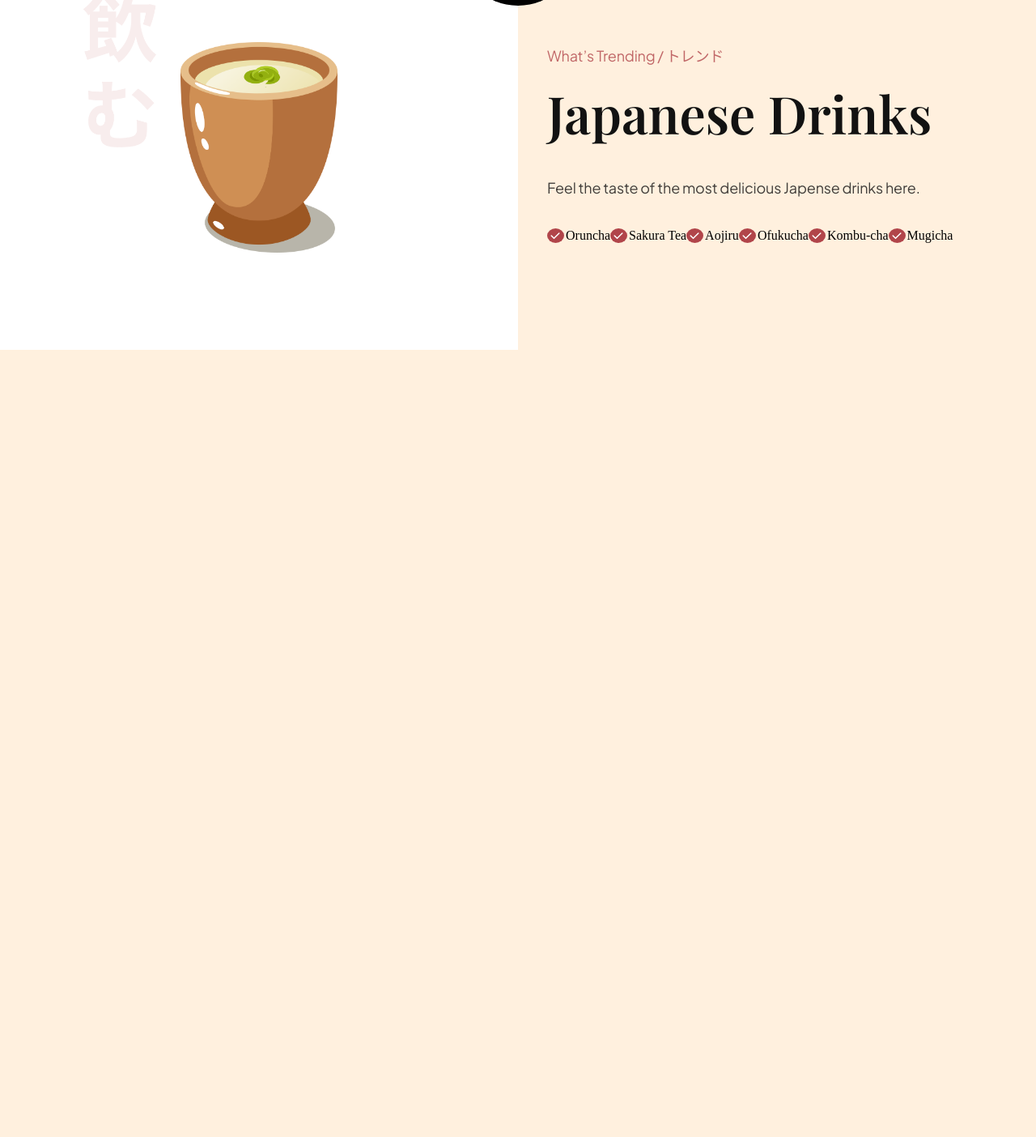
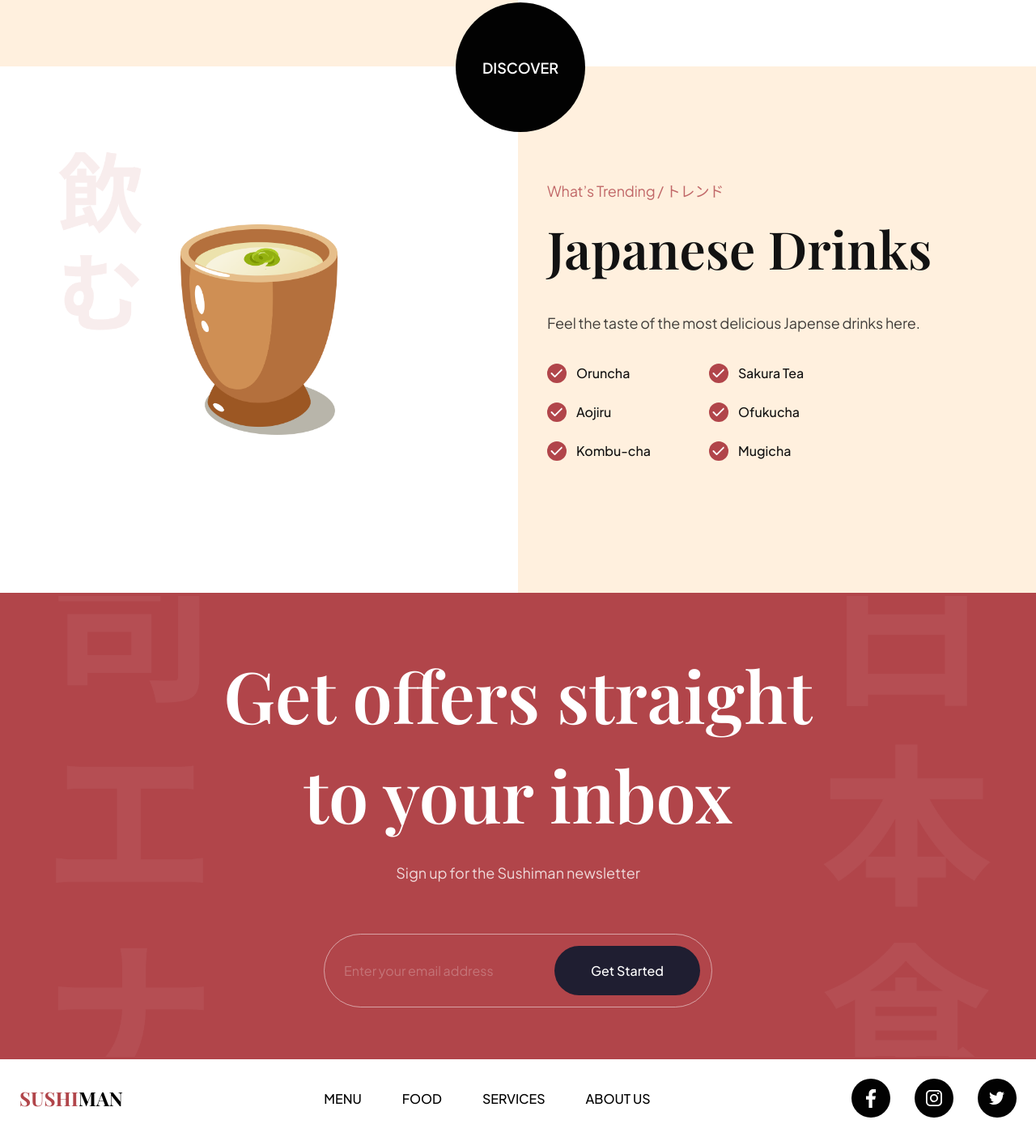
Before and after one commit to romnegrillo/sushiman, a website built with Vite: page index.html in a window 1280 px wide. Shown: the part 2932-4336 px from the top of the page at 81% size. Before the commit the page ends 3364 px from the top, so only its background shows below. Built offline with nearby package versions, Linux system fonts and the light colour scheme.

Commit message:
Finished popular, subscription and footer section.

```diff
--- a/css/sections/footer.css
+++ b/css/sections/footer.css
@@ -0,0 +1,55 @@
+.footer {
+  display: flex;
+  justify-content: space-between;
+  align-items: center;
+  padding: 24px;
+  background-color: #fff;
+}
+
+.footer__logo {
+  text-transform: uppercase;
+  font-family: var(--playfair-display);
+  font-size: 24px;
+  color: var(--primary-color);
+}
+
+.footer__logo span {
+  text-transform: uppercase;
+  color: var(--black-200);
+}
+
+.footer__nav,
+.footer__social {
+  list-style-type: none;
+
+  display: flex;
+  align-items: center;
+  justify-content: center;
+}
+
+.footer__nav {
+  gap: 50px;
+
+  text-transform: uppercase;
+  font-family: var(--plus-jakarta-sans);
+  font-weight: 500;
+}
+
+.footer__social {
+  gap: 30px;
+}
+
+.footer__social li {
+  background-color: var(--black-200);
+
+  width: 24px;
+  height: 24px;
+
+  object-fit: contain;
+  padding: 24px;
+  border-radius: 50%;
+
+  display: flex;
+  align-items: center;
+  justify-content: center;
+}
--- a/css/sections/header.css
+++ b/css/sections/header.css
@@ -53,6 +53,10 @@
   cursor: pointer;
 }
 
+.header__menu li:hover {
+  color: var(--primary-color);
+}
+
 .header__menu li img {
   width: 24px;
   height: 24px;
--- a/css/sections/subscribe.css
+++ b/css/sections/subscribe.css
@@ -0,0 +1,88 @@
+.subscription {
+  display: flex;
+  flex-direction: column;
+  align-items: center;
+  justify-content: center;
+  gap: 24px;
+  overflow: hidden;
+
+  padding: 64px;
+
+  background-color: var(--primary-color);
+  background-image: url('../../assets/subscribe_bg.png');
+  background-repeat: no-repeat;
+  background-position: center;
+  background-size: contain;
+}
+
+.subscription__title {
+  font-size: 88px;
+  font-weight: 600;
+  line-height: 123px;
+  font-family: var(--playfair-display);
+
+  text-align: center;
+
+  color: #fff;
+}
+
+.subscription__subtitle {
+  font-size: 18px;
+  font-weight: 400;
+  font-family: var(--plus-jakarta-sans);
+
+  color: #fff;
+  opacity: 0.8;
+
+  text-align: center;
+}
+
+.subscription__form {
+  min-width: 480px;
+  margin-top: 40px;
+
+  padding: 14px 14px 14px 24px;
+  display: flex;
+  gap: 10px;
+
+  border: 1px solid rgba(255, 255, 255, 0.5);
+  border-radius: 46px;
+}
+
+.subscription__form input {
+  flex: 1;
+
+  border: none;
+  outline: none;
+  background: transparent;
+
+  font-size: 16px;
+  font-weight: 400px;
+  font-family: var(--plus-jakarta-sans);
+
+  color: #fff;
+  opacity: 0.5;
+}
+
+.subscription__form input::placeholder {
+  color: #fff;
+  opacity: 0.5;
+}
+
+.subscription__form button {
+  padding: 20px;
+  min-width: 180px;
+
+  font-size: 16px;
+  font-weight: 500;
+  font-family: var(--plus-jakarta-sans);
+  color: #fff;
+  text-decoration-line: center;
+
+  background: var(--black-400);
+  border-radius: 46px;
+  border: none;
+  outline: none;
+
+  cursor: pointer;
+}
--- a/css/sections/trending.css
+++ b/css/sections/trending.css
@@ -7,12 +7,13 @@
   display: flex;
   justify-content: center;
   flex-wrap: wrap;
+  position: relative;
 }
 
 .trending__content,
 .trending__image {
   padding: 36px;
-  min-height: 500px;
+  min-height: 650px;
 
   display: flex;
   flex-direction: column;
@@ -49,11 +50,11 @@
   background-size: contain;
 }
 
-.trending__button {
+.trending__discover {
   position: absolute;
-  top: 50%;
-  left: 50%;
-  transform: translate(-50%, -50%);
+  bottom: -12.5%;
+  left: 44%;
+  z-index: 1;
 
   text-transform: uppercase;
   font-family: var(--plus-jakarta-sans);
@@ -61,8 +62,8 @@
   font-size: 18px;
   line-height: 23px;
 
-  width: 150px;
-  height: 150px;
+  width: 160px;
+  height: 160px;
   padding: 12px;
 
   border: none;
@@ -72,24 +73,43 @@
   border-radius: 50%;
 
   cursor: pointer;
+
+  display: flex;
+  align-items: center;
+  justify-content: center;
 }
 
 .trending__list {
   list-style-type: none;
-
   display: flex;
-}
-
-.trending__list img {
-  background-color: var(--primary-color);
-  padding: 4px;
-
-  margin-right: 2px;
-  border-radius: 50%;
+  flex-wrap: wrap;
 }
 
 .trending__list-item {
   display: flex;
   align-items: center;
-  margin-bottom: 10px;
+  min-width: 200px;
+  margin-bottom: 24px;
 }
+
+.trending__list-item img {
+  width: 24px;
+  height: 24px;
+
+  background-color: var(--primary-color);
+  padding: 4px;
+
+  margin-right: 12px;
+  border-radius: 50%;
+
+  display: flex;
+  align-items: center;
+  justify-content: center;
+}
+
+.trending__list-item p {
+  font-size: 16px;
+  font-weight: 500;
+  font-family: var(--plus-jakarta-sans);
+  color: var(--secondary-color);
+}
--- a/css/style.css
+++ b/css/style.css
@@ -7,8 +7,8 @@
 @import url('sections/about.css');
 @import url('sections/popular.css');
 @import url('sections/trending.css');
-/* @import url('sections/subscribe.css');
-@import url('sections/footer.css'); */
+@import url('sections/subscribe.css');
+@import url('sections/footer.css');
 
 /* CSS variables for reusablity across all files (including above imported) */
 :root {
--- a/index.html
+++ b/index.html
@@ -212,7 +212,7 @@
 
     <section class="trending" id="food">
       <div class="trending__sushi">
-        <div class="trending__content">
+        <div class="trending__content" data-aos="fade-right">
           <p class="sushi__subtitle">What’s Trending / トレンド</p>
           <h3 class="sushi__title">Japanese Sushi</h3>
           <p class="sushi__description">
@@ -220,68 +220,51 @@
           </p>
 
           <ul class="trending__list">
-            <li class="trending__list-item">
-              <img
-                class="trending__list-icon"
-                src="assets/check.svg"
-                alt="check"
-              />
-              Make Sushi
+            <li>
+              <div class="trending__list-item">
+                <img src="assets/check.svg" alt="check" />
+                <p>Make Sushi</p>
+              </div>
             </li>
-
-            <li class="trending__list-item">
-              <img
-                class="trending__list-icon"
-                src="assets/check.svg"
-                alt="check"
-              />
-              Oshizushi
+            <li>
+              <div class="trending__list-item">
+                <img src="assets/check.svg" alt="check" />
+                <p>Oshizushi</p>
+              </div>
             </li>
-
-            <li class="trending__list-item">
-              <img
-                class="trending__list-icon"
-                src="assets/check.svg"
-                alt="check"
-              />
-              Uramaki Sushi
+            <li>
+              <div class="trending__list-item">
+                <img src="assets/check.svg" alt="check" />
+                <p>Uramaki Sushi</p>
+              </div>
             </li>
-
-            <li class="trending__list-item">
-              <img
-                class="trending__list-icon"
-                src="assets/check.svg"
-                alt="check"
-              />
-              Nigiri Sushi
+            <li>
+              <div class="trending__list-item">
+                <img src="assets/check.svg" alt="check" />
+                <p>Nigiri Sushi</p>
+              </div>
             </li>
-
-            <li class="trending__list-item">
-              <img
-                class="trending__list-icon"
-                src="assets/check.svg"
-                alt="check"
-              />
-              Temaki Sushi
+            <li>
+              <div class="trending__list-item">
+                <img src="assets/check.svg" alt="check" />
+                <p>Temaki Sushi</p>
+              </div>
             </li>
-
-            <li class="trending__list-item">
-              <img
-                class="trending__list-icon"
-                src="assets/check.svg"
-                alt="check"
-              />
-              Inari Sushi
+            <li>
+              <div class="trending__list-item">
+                <img src="assets/check.svg" alt="check" />
+                <p>Inari Sushi</p>
+              </div>
             </li>
           </ul>
         </div>
 
-        <div class="trending__image trending__image-sushi">
+        <div class="trending__image trending__image-sushi" data-aos="fade-left">
           <img src="assets/sushi-5.png" alt="sushi-5" />
         </div>
+
+        <div class="trending__discover" data-aos="zoom-in"><p>Discover</p></div>
       </div>
-
-      <button class="trending__button">Discover</button>
 
       <div class="trending__drinks">
         <div class="trending__image trending__image-drinks">
@@ -296,65 +279,76 @@
           </p>
 
           <ul class="trending__list">
-            <li class="trending__list-item">
-              <img
-                class="trending__list-icon"
-                src="assets/check.svg"
-                alt="check"
-              />
-              Oruncha
+            <li>
+              <div class="trending__list-item">
+                <img src="assets/check.svg" alt="check" />
+                <p>Oruncha</p>
+              </div>
             </li>
-
-            <li class="trending__list-item">
-              <img
-                class="trending__list-icon"
-                src="assets/check.svg"
-                alt="check"
-              />
-              Sakura Tea
+            <li>
+              <div class="trending__list-item">
+                <img src="assets/check.svg" alt="check" />
+                <p>Sakura Tea</p>
+              </div>
             </li>
-
-            <li class="trending__list-item">
-              <img
-                class="trending__list-icon"
-                src="assets/check.svg"
-                alt="check"
-              />
-
-              Aojiru
+            <li>
+              <div class="trending__list-item">
+                <img src="assets/check.svg" alt="check" />
+                <p>Aojiru</p>
+              </div>
             </li>
-
-            <li class="trending__list-item">
-              <img
-                class="trending__list-icon"
-                src="assets/check.svg"
-                alt="check"
-              />
-              Ofukucha
+            <li>
+              <div class="trending__list-item">
+                <img src="assets/check.svg" alt="check" />
+                <p>Ofukucha</p>
+              </div>
             </li>
-
-            <li class="trending__list-item">
-              <img
-                class="trending__list-icon"
-                src="assets/check.svg"
-                alt="check"
-              />
-              Kombu-cha
+            <li>
+              <div class="trending__list-item">
+                <img src="assets/check.svg" alt="check" />
+                <p>Kombu-cha</p>
+              </div>
             </li>
-
-            <li class="trending__list-item">
-              <img
-                class="trending__list-icon"
-                src="assets/check.svg"
-                alt="check"
-              />
-              Mugicha
+            <li>
+              <div class="trending__list-item">
+                <img src="assets/check.svg" alt="check" />
+                <p>Mugicha</p>
+              </div>
             </li>
           </ul>
         </div>
       </div>
     </section>
 
+    <section class="subscription" id="services">
+      <h2 class="subscription__title">
+        Get offers straight <br />
+        to your inbox
+      </h2>
+      <p class="subscription__subtitle">Sign up for the Sushiman newsletter</p>
+      <div class="subscription__form">
+        <input type="text" placeholder="Enter your email address" />
+        <button>Get Started</button>
+      </div>
+    </section>
+
+    <footer class="footer">
+      <h3 class="footer__logo">Sushi<span>man</span></h3>
+
+      <ul class="footer__nav">
+        <li><a href="#menu">Menu</a></li>
+        <li><a href="#food">Food</a></li>
+        <li><a href="#services">Services</a></li>
+        <li><a href="#about-us">About Us</a></li>
+      </ul>
+
+      <ul class="footer__social">
+        <li><img src="/assets/facebook.svg" alt="facebook" /></li>
+        <li><img src="/assets/instagram.svg" alt="instagram" /></li>
+        <li><img src="/assets/twitter.svg" alt="twitter" /></li>
+      </ul>
+    </footer>
+
     <script src="js/script.js" type="module"></script>
   </body>
 </html>
```
